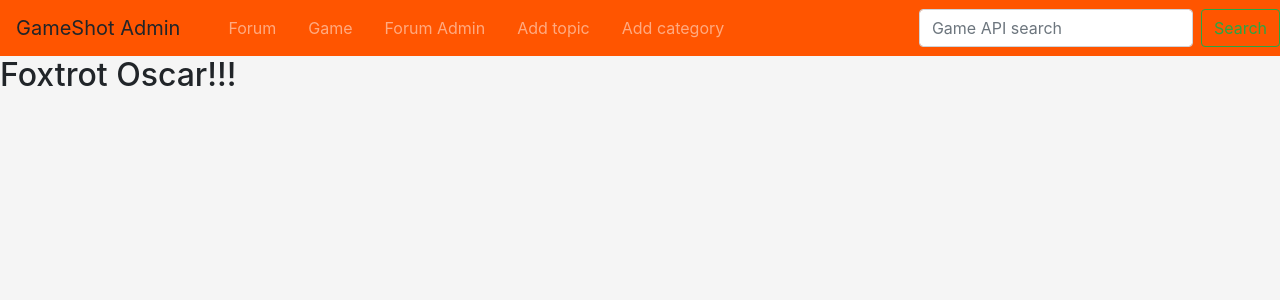
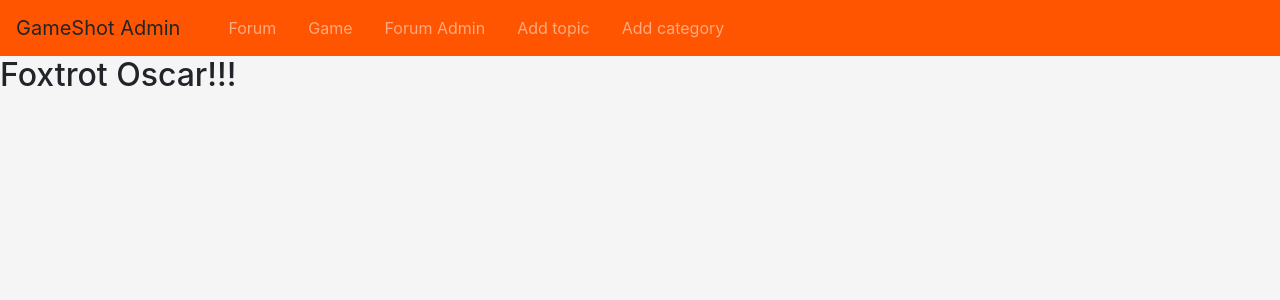
Before and after one commit to gameshot/gameshot.fun, a Symfony app: template templates/Admin/CreateTopic.html.twig in a window 1280 px wide. Shown: the top 300 px of the page. Run offline with Twig, Linux system fonts and the light colour scheme; the template is opened without the code that fills it, so the values that code supplies are empty; some libraries are stand-ins or nearby versions.

Commit message:
Removed API search admin

```diff
--- a/templates/Admin/AdminNavbar.html.twig
+++ b/templates/Admin/AdminNavbar.html.twig
@@ -24,10 +24,6 @@
                     <a class="nav-link" href="{{ path('category_create') }}">Add category</a>
                 </li>
             </ul>
-            <form class="form-inline my-2 my-lg-0">
-                <input class="form-control mr-sm-2" type="search" placeholder="Game API search" aria-label="Search">
-                <button class="btn btn-outline-success my-2 my-sm-0" type="submit">Search</button>
-            </form>
         </div>
     </nav>
 {% endblock %}
```
